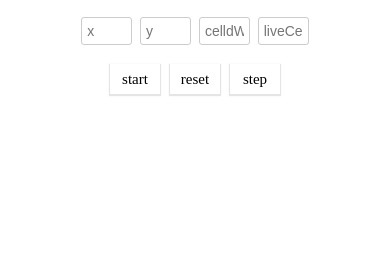
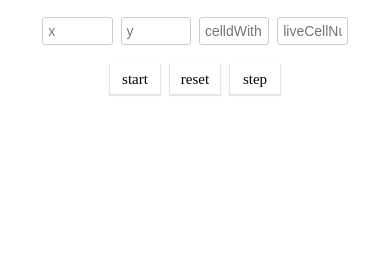
Before and after one commit to so-hard/game-of-life, a website built with webpack: page index.html in a window 390 px wide. Built offline with nearby package versions, Linux system fonts and the light colour scheme.

Commit message:
fix: fix style

```diff
--- a/css/index.styl
+++ b/css/index.styl
@@ -82,5 +82,5 @@ body
   .control
     .inputs
       input
-        width: 10vw
+        width: 15vw
         margin: 1vw
```
